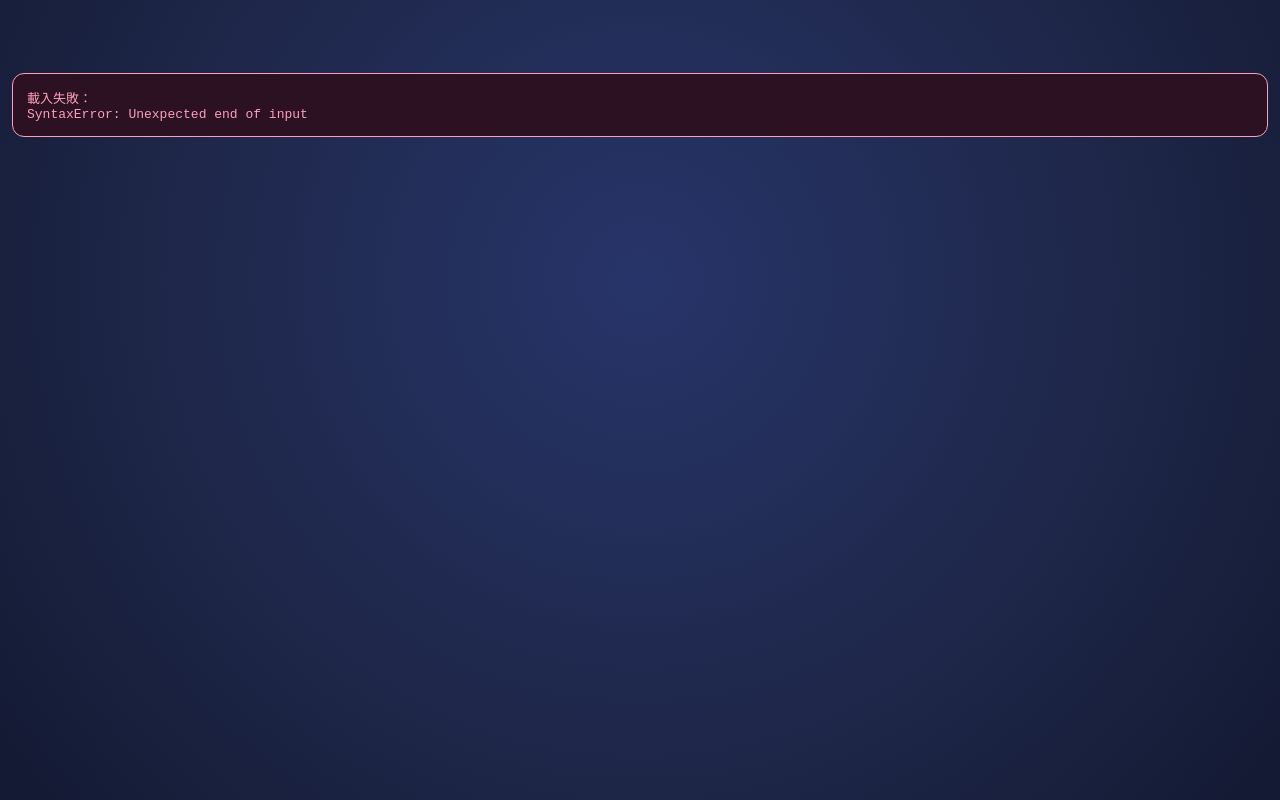
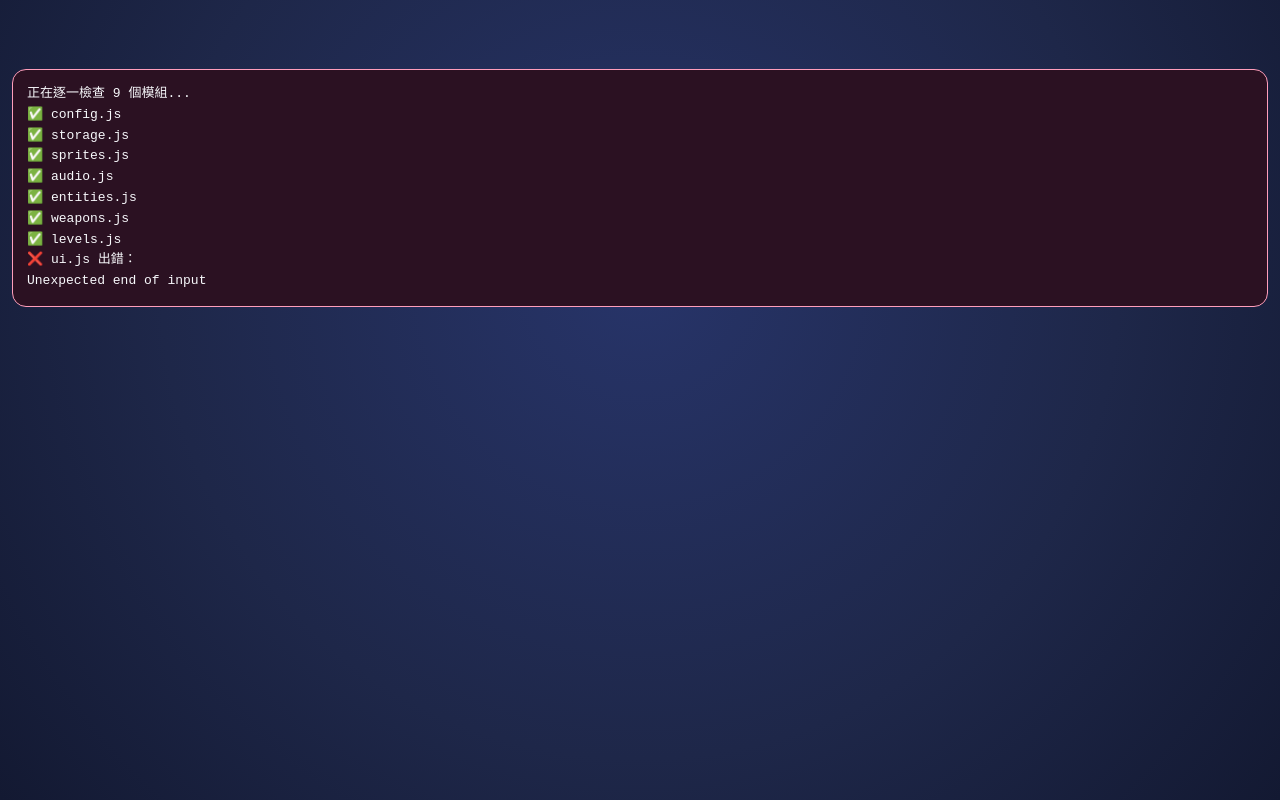
Before and after one commit to henrylauchips/stardust-cat, a plain HTML site: page index.html in a window 1280 px wide. Drawn offline with Linux system fonts and the light colour scheme.

Commit message:
Update index.html

```diff
--- a/index.html
+++ b/index.html
@@ -252,14 +252,41 @@
     })();
   </script>
 
-  <script>
-  import('./src/main.js?v=' + Date.now()).catch((err) => {
-    const box = document.createElement('pre');
-    box.style.cssText = 'position:fixed;inset:60px 12px auto;z-index:9999;background:#2b1122;color:#ff9ebb;padding:14px;border-radius:12px;font-size:13px;white-space:pre-wrap;word-break:break-all;border:1px solid #ff9ebb;';
-    box.textContent = '載入失敗：\n' + (err && err.stack ? err.stack : String(err));
-    document.body.appendChild(box);
-  });
-</script>
+   <script>
+    (async function diagnoseModules() {
+      const box = document.createElement('pre');
+      box.style.cssText = 'position:fixed;inset:56px 12px auto;z-index:9999;background:#1a1d36;color:#f8f9fc;padding:14px;border-radius:14px;font-size:13px;line-height:1.6;white-space:pre-wrap;word-break:break-all;border:1px solid #ffd166;';
+      box.textContent = '正在逐一檢查 9 個模組...\n';
+      document.body.appendChild(box);
+
+      const files = [
+        'config.js',
+        'storage.js',
+        'sprites.js',
+        'audio.js',
+        'entities.js',
+        'weapons.js',
+        'levels.js',
+        'ui.js',
+        'main.js',
+      ];
+
+      const v = Date.now();
+      for (const name of files) {
+        try {
+          await import('./src/' + name + '?v=' + v);
+          box.textContent += '✅ ' + name + '\n';
+        } catch (err) {
+          box.style.background = '#2b1122';
+          box.style.borderColor = '#ff9ebb';
+          box.textContent += '❌ ' + name + ' 出錯：\n' + (err && err.message ? err.message : String(err)) + '\n';
+          return;
+        }
+      }
+
+      box.textContent += '\n🎉 全部 9 個檔案語法都正常！';
+    })();
+  </script>
 
 </body>
 </html>
```
